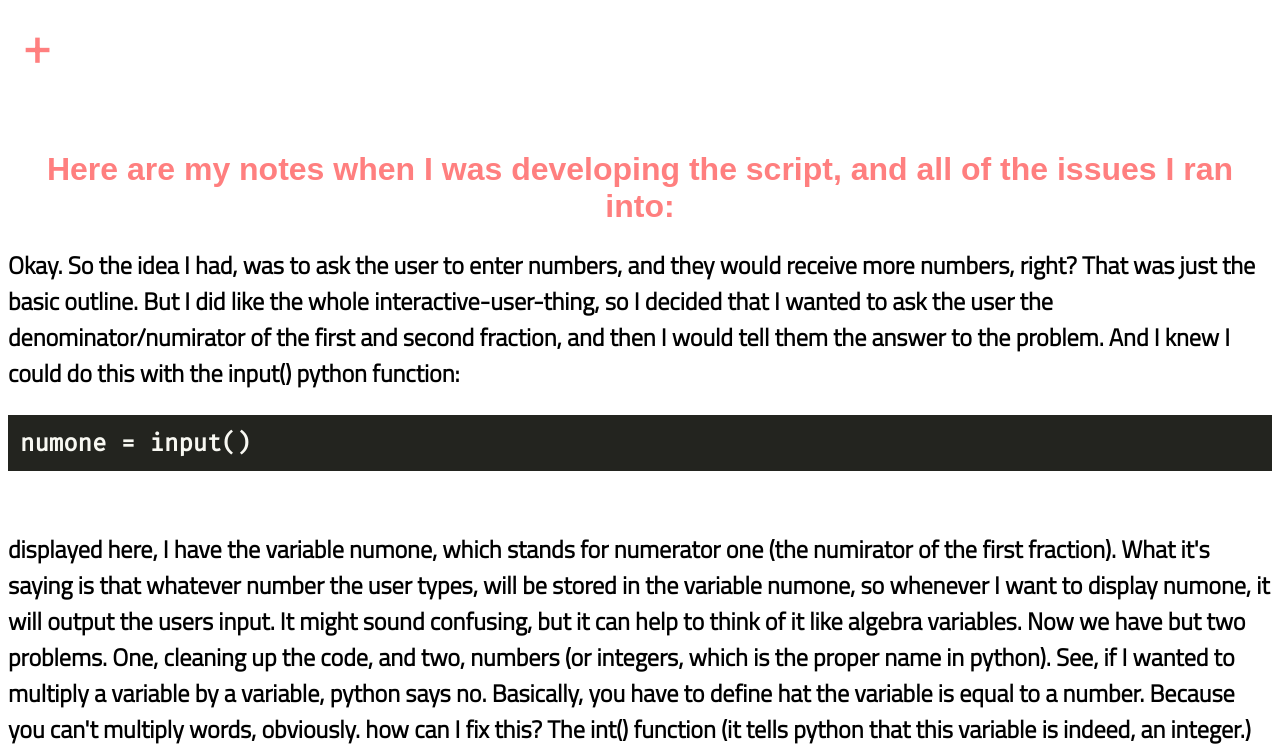
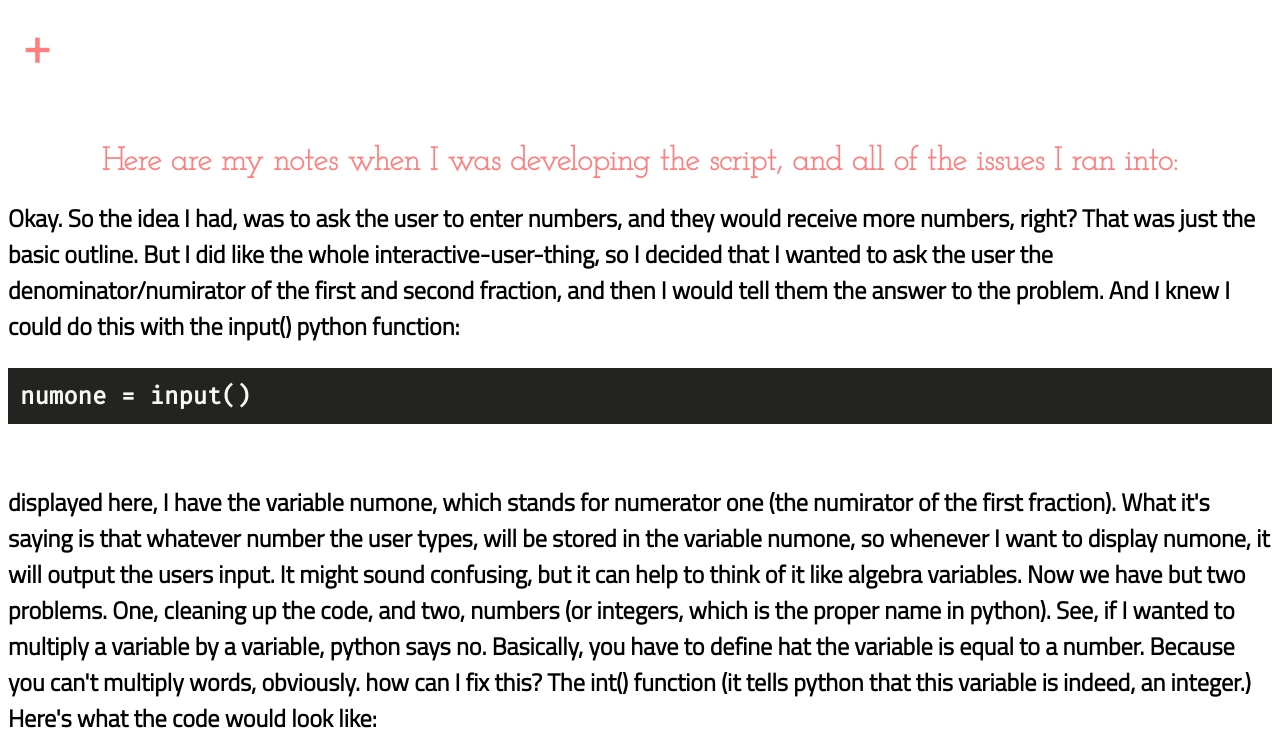
Before and after one commit to MH-Python-Makerfair/python-fractions-process, a plain HTML site: page index.html in a window 1280 px wide. Shown: the top 754 px of the page. Drawn offline with Linux system fonts and the light colour scheme.

Commit message:
Update index.html

```diff
--- a/index.html
+++ b/index.html
@@ -24,7 +24,7 @@
 
     h1 {
       text-align: center;
-      font-family: sans-serif;
+      font-family: 'Josefin Slab', serif;
       color: #ff7f7f;
     }
 
```
